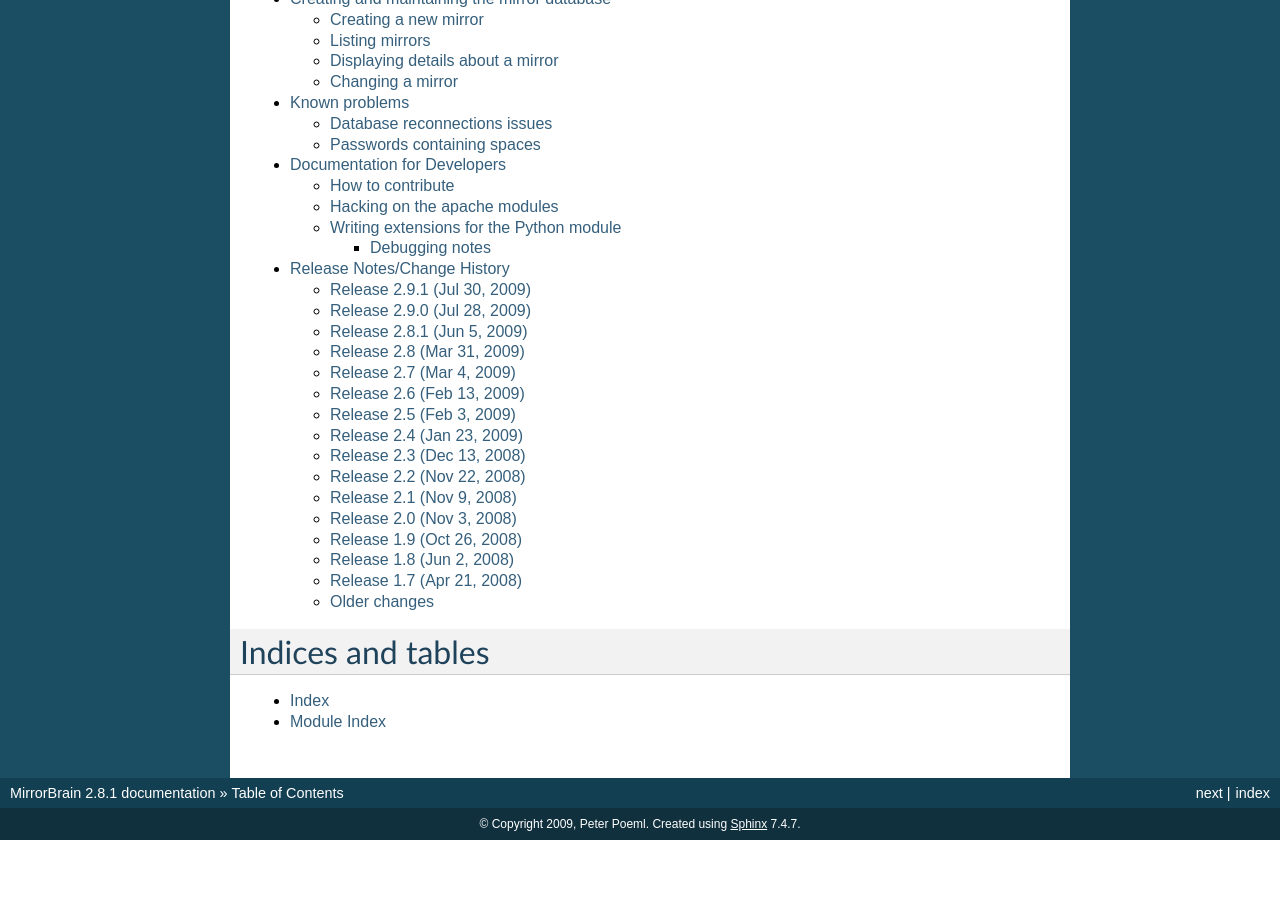
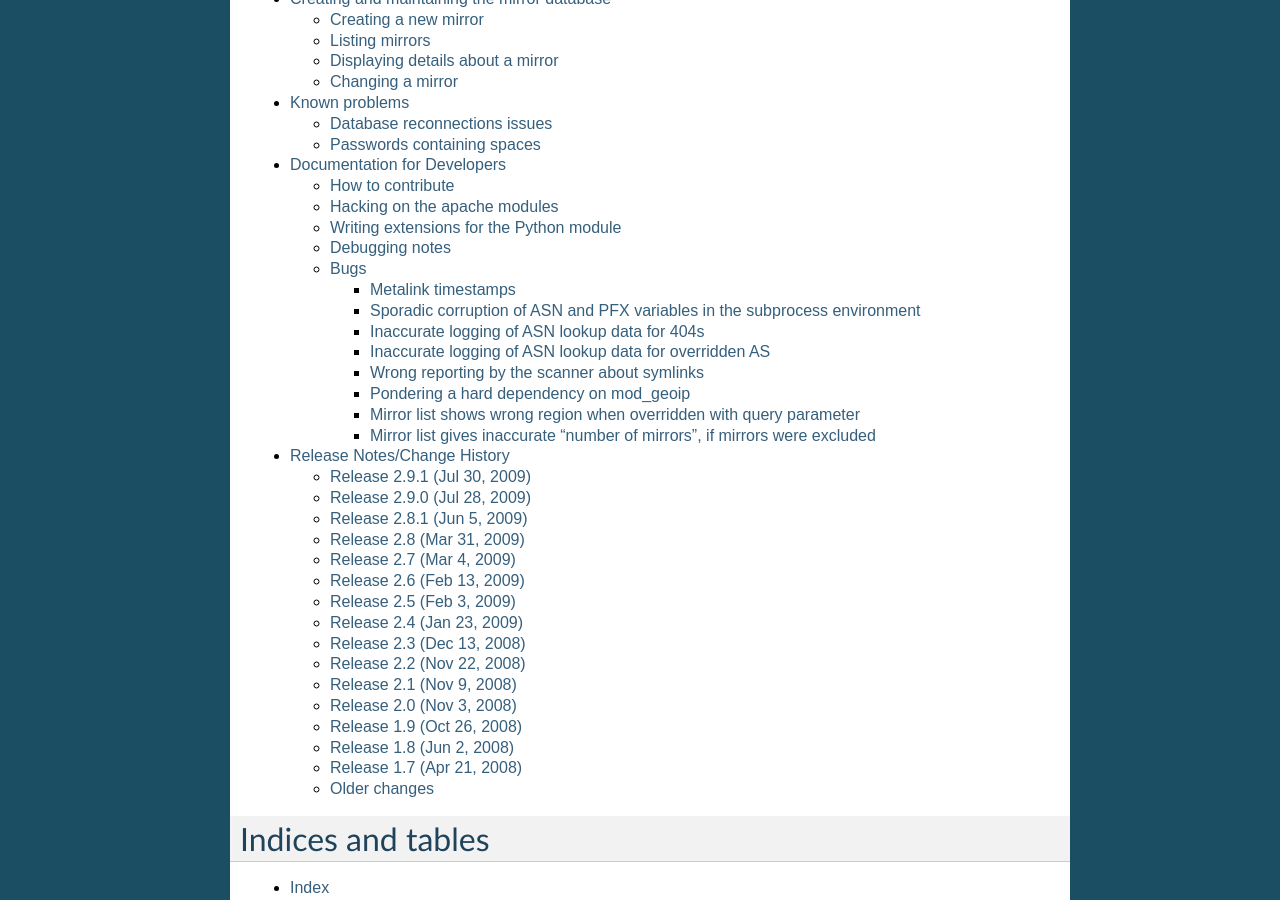
Before and after one commit to hayalci/mirrorbrain, a Sphinx documentation site: the page built from docs/index.rst, in a window 1280 px wide and 900 px high, scrolled down 639 px. Built offline with Sphinx 7.4.7, drawn with Linux system fonts in a browser that asks for light colours; before the commit the page ends 1479 px from its top, so only the background shows below that; some of the changed lines change nothing that is shown.

Commit message:
docs: - set up a directory for developers documentation - move BUGS to docs/devel/bugs.rst   (maybe this should be at the top level, on par with the release notes)
git-svn-id: http://svn.mirrorbrain.org/svn/mirrorbrain/trunk@7737 2d291e14-ff0c-0410-a3fa-d5caa9871f55

```diff
--- /dev/null
+++ b/docs/devel/bugs.rst
@@ -0,0 +1,137 @@
+Bugs
+====
+
+More important bugs at the top.
+
+
+Metalink timestamps
+-------------------
+
+metalinks will likely use :rfc:`3339` timestamps instead of :rfc:`822` timestamps in
+the future (IETF draft w.i.p.). No client makes use of the data yet. Cf. to
+
+* http://groups.google.com/group/metalink-discussion/browse_thread/thread/44489ba99916aced
+* http://groups.google.com/group/metalink-discussion/msg/2b80424f41173cd3
+
+``r->request_time``, which is attached to the request object, might be useful
+instead of :func:`apr_time_now`, because it's already filled out and can save the
+syscall to :func:`time`.
+
+
+Sporadic corruption of ASN and PFX variables in the subprocess environment
+--------------------------------------------------------------------------
+
+mod_asn lookup data is sometimes garbled (subprocess env table)::
+
+    87.79.141.235 - - [16/Feb/2009:14:41:38 +0100] "GET /factory/repo/oss/suse/setup/descr/packages.gz HTTP/1.1" 200 2416300 "-" "ZYpp 5.25.0 (curl 7.19.0)" - r:- 145 2416594 -:- ASN:8422 P:87.78.0.0/15 size:- - - "-"
+    87.79.141.235 - - [16/Feb/2009:14:41:38 +0100] "GET /factory/repo/oss/suse/setup/descr/patterns HTTP/1.1" 200 164 "-" "ZYpp 5.25.0 (curl 7.19.0)" - r:- 142 431 -:- ASN:{&\x80\x02 P: size:- - - "-"
+    87.79.141.235 - - [16/Feb/2009:14:41:39 +0100] "GET /factory/repo/oss/license.tar.gz HTTP/1.1" 200 24492 "-" "ZYpp 5.25.0 (curl 7.19.0)" - r:- 131 24782 -:- ASN:8422 P:87.78.0.0/15 size:- - - "-"
+
+As a further data point, the following has been seen::
+
+    90.182.x.x - - [20/Jul/2009:12:16:19 +0200] "GET /distribution/10.3/repo/oss/content HTTP/1.1" 302 348 "-" "Novell ZYPP Installer" ftp.linux.cz r:country 170 901 EU:CZ ASN:z,ne,ng,re,rw,sc,sd,sh,sl,sn,so,st,td,tf,tg,tn,tz,ug,yt,za,zm,zw a2 ge,kz,ru P:90.180.0.0/14 size:44325 - - "-"
+
+This further points to a memory corruption, happening while or after
+mod_mirrorbrain is running. It seems very hard to trigger though, I'd estimate
+20 requests out of 10.000.000.
+
+Grepping logs for ``xaa`` yields some places for examination::
+
+    zcat /var/log/apache2/download.opensuse.org/2009/07/download.opensuse.org-20090720-access_log.gz| grep 'xaa'
+
+Something might be corrupting data in the env table. It doesn't seem to affect
+other env variables though, only the two that are set by mod_asn.
+
+All places where the subprocess env table is manipulated in mod_asn and
+mod_mirrorbrain seem safe.
+
+A "soft" way of debugging would be to add a detailed debugging logging coupled
+to a trigger which pulls when non-numeric data is seen in ``ASN`` or ``PFX``.
+When actually adding several such triggers at different stages of request
+processing, it should be possible to pinpoint the corruption. In addition, a
+core dump of the process could be saved to disk while running.
+
+The bug doesn't seem to have noticeable negative consequences except the messed
+up logging of the two values.
+
+
+Inaccurate logging of ASN lookup data for 404s
+----------------------------------------------
+
+It was noticed that for 404s the lookup is correctly done (can be seen in the
+response headers), but ``ASN:- P:-`` is being logged.
+
+Empty logging also happens for 200s, when e.g. requesting something from ``/icons``,
+so that fits the configuration::
+
+    87.79.141.235 - - [16/Feb/2009:15:55:43 +0100] "GET /icons/torrent.png HTTP/1.1" 200 3445 "http://download.opensuse.org/distribution/11.1/iso/" "Mozilla/5.0 (Macintosh; U; Intel Mac OS X 10_5_6; en-us) AppleWebKit/525.27.1 (KHTML, like Gecko) Shiira Safari/125" - r:- 405 3744 -:- ASN:- P:- size:- - - "-"
+
+
+But what about redirections exceptions, like size? Example::
+
+  78.34.103.82 - - [16/Feb/2009:16:05:54 +0100] "GET /distribution/11.1/repo/oss/suse/setup/descr/patterns HTTP/1.1" 200 170 "-" "ZYpp 5.24.5 (curl 7.19.0)" - r:- 152 448 -:- ASN:8422 P:78.34.0.0/15 size:- - - "-"
+
+
+Inaccurate logging of ASN lookup data for overridden AS
+-------------------------------------------------------
+
+When the AS is overridden with a query parameter, the one being logged/put into
+the headers is not the overriding one.
+
+
+Wrong reporting by the scanner about symlinks
+---------------------------------------------
+
+When scanning via rsync, the scanner reports symlinks (which are mode 0777) as
+world-writable directories::
+
+    lrwxrwxrwx 1 root root 13 2009-03-01 05:29 /mounts/dist/unpacked/head-i586/usr/bin/pnmnoraw -> pnmtoplainpnm*
+
+    rsync dir: 777         13 Sun Mar  1 05:29:31 2009  unpacked/head-i586/usr/bin/pnmnoraw
+
+That doesn't harm, because the symlinks are (intentionally) ignored anyway, but
+it clutters the output and of course is confusing.
+
+
+Pondering a hard dependency on mod_geoip
+----------------------------------------
+
+One could argue that mod_geoip should be a hard requirement, as mod_form is -
+and Apache should check at startup. On the other hand, it could be optional,
+because mod_mirrorbrain also works without mod_geoip (distributing requests
+world-wide, according to mirror priorities). So it could be a valid use case to
+run without mod_geoip.  On the other hand, at least a warning should be issued,
+so admins get a hint when mod_geoip was simply forgotten. On the other hand, we
+could have a check that prevents starting, unless geoip usage is explicitely
+disabled (e.g. MirrorBrainRequireGeoIP off)
+
+Update: explicitely disabling GeoIP would somehow conflict with the `"no GeoIP"
+use case`_.
+
+.. _`"no GeoIP" use case`: http://mirrorbrain.org/docs/configuration/#using-mod-mirrorbrain-without-geoip
+
+Mirror list shows wrong region when overridden with query parameter
+-------------------------------------------------------------------
+
+Since "override countries" (overridden via query paramter) are not resolved
+into region, a wrong region is given in generated mirror lists::
+
+    http://download.opensuse.org/distribution/11.1/repo/oss/suse/noarch/rubygem-rails-2.1.1-1.14.noarch.rpm?mirrorlist&country=ZA
+    Found 2 mirrors which handle this country (ZA): <- ok
+    Found 61 mirrors in other countries, but same continent (EU): <- wrong
+
+
+Mirror list gives inaccurate "number of mirrors", if mirrors were excluded
+--------------------------------------------------------------------------
+
+The mirrorlist gives inaccurate readings for "number of mirrors", if some
+mirrors where not considered, because they are configured ``country-only`` or
+``region-only`` (``same_region=1`` or ``same_country=1``)
+
+As further effect of this bug, it was noticed that a mirror is missing from the
+?mirrorlist mirror lists if it is configured as fallback mirror for a country::
+
+    http://download.opensuse.org/repositories/KDE:/KDE4:/STABLE:/Desktop/openSUSE_11.1/KDE4-DEVEL.ymp?mirrorlist&country=tw
+
+ftp5 disappears from the list, when configured as fallback for Taiwan. It is
+correctly used though and appears on the list *when* actually used as fallback.
--- a/docs/developer.rst
+++ b/docs/devel/developer.rst
@@ -1,7 +1,3 @@
-###############################################################################
-                       Documentation for Developers
-###############################################################################
-
 
 
 ********************************************************************************
@@ -28,7 +24,8 @@ To be written.
 
 
 
+********************************************************************************
 Debugging notes
-================================================================================
+********************************************************************************
 
 To be written.
--- /dev/null
+++ b/docs/devel/index.rst
@@ -0,0 +1,8 @@
+Documentation for Developers
+============================
+
+.. toctree::
+    :glob:
+
+    developer
+    bugs
--- a/docs/index.rst
+++ b/docs/index.rst
@@ -17,7 +17,7 @@ Table of Contents
    configuration_reference
    mirrors
    known_problems
-   developer
+   devel/index
    changes
 
 Indices and tables
```
